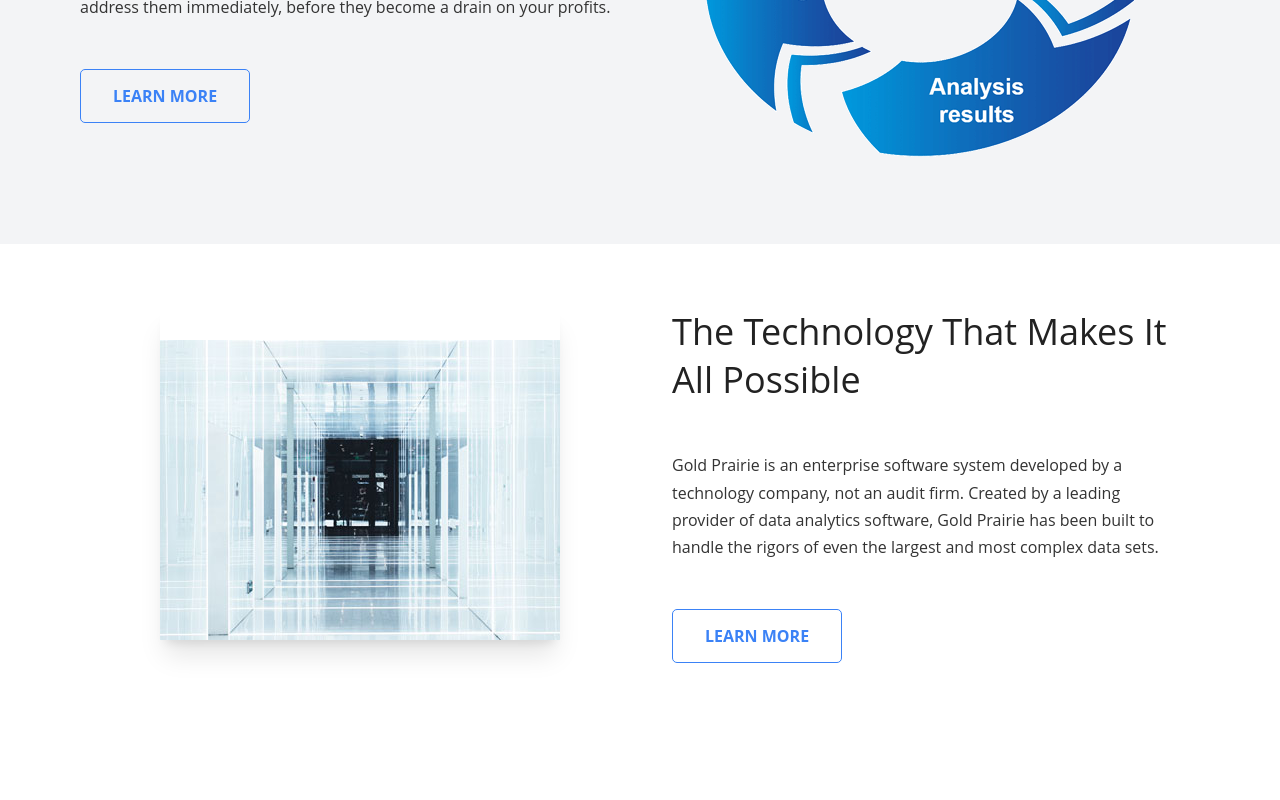
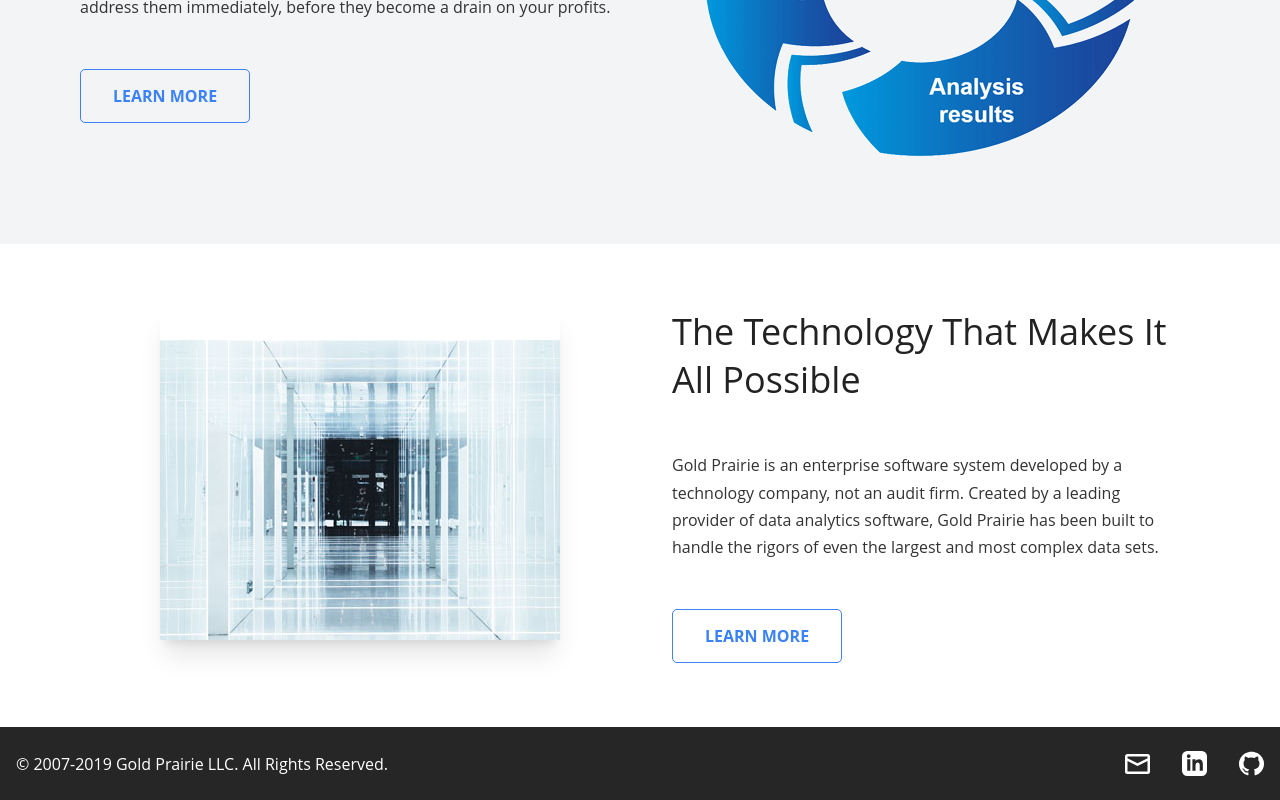
Before and after one commit to natetrek/goldprairie-website, a Vue app: page / in a window 1280 px wide. Shown: the part 1186-1986 px from the top of the page. Built offline with nearby package versions, Linux system fonts and the light colour scheme.

Commit message:
Updated bg color of footer

```diff
--- a/src/components/AppFooter.vue
+++ b/src/components/AppFooter.vue
@@ -1,5 +1,5 @@
 <template>
-  <footer class="bg-blue text-white">
+  <footer class="bg-neutral-800 text-white">
     <div class="container mx-auto flex flex-col sm:flex-row items-center justify-between py-4 sm:py-6">
       <div class="mb-4 sm:mb-0">&copy; 2007-2019 Gold Prairie LLC. All Rights Reserved.</div>
       <ul class="flex items-center space-x-8">
```
